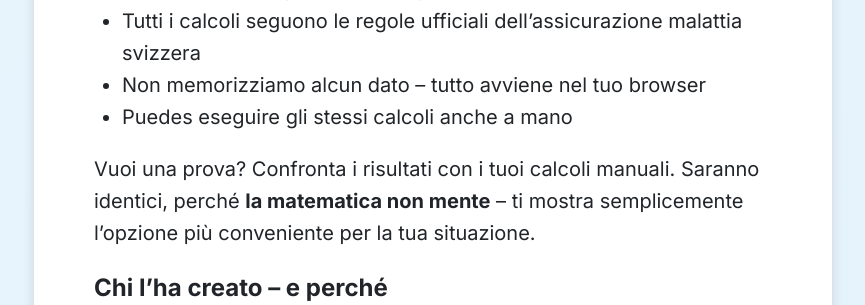
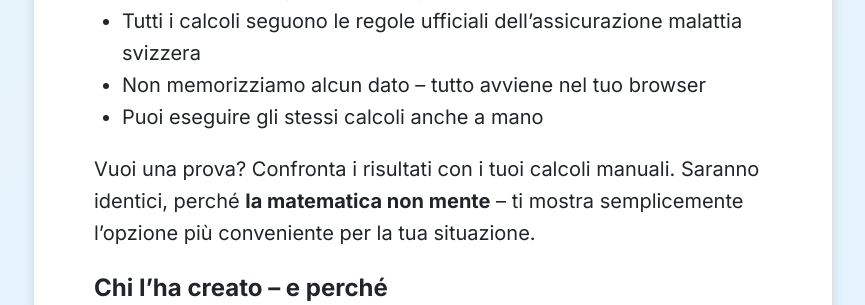
Before and after one commit to lucalevi/swiss-deductible-chooser, a Flask app: template swiss-insurances/templates/it/index.html in a window 1280 px wide. Shown: the part 5321-5626 px from the top of the page, without its empty margins (207-1072 px from the left). Run offline with Flask 3, Linux system fonts and the light colour scheme; the template is opened without the code that fills it, so the values that code supplies are empty.

Commit message:
Typo index.html it

```diff
--- a/swiss-insurances/templates/it/index.html
+++ b/swiss-insurances/templates/it/index.html
@@ -225,7 +225,7 @@ Svizzera{% endblock %}
         è pubblico su GitHub</li>
     <li>Tutti i calcoli seguono le regole ufficiali dell’assicurazione malattia svizzera</li>
     <li>Non memorizziamo alcun dato – tutto avviene nel tuo browser</li>
-    <li>Puedes eseguire gli stessi calcoli anche a mano</li>
+    <li>Puoi eseguire gli stessi calcoli anche a mano</li>
 </ul>
 <p>
     Vuoi una prova? Confronta i risultati con i tuoi calcoli manuali.
```
